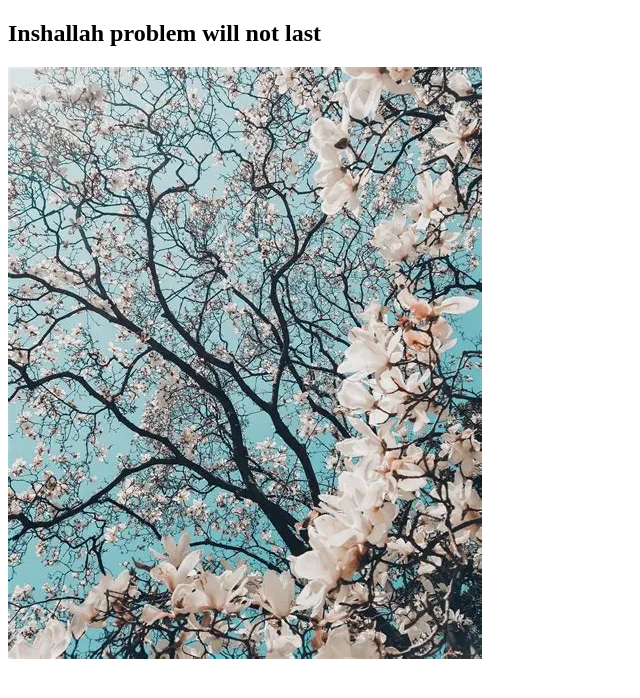
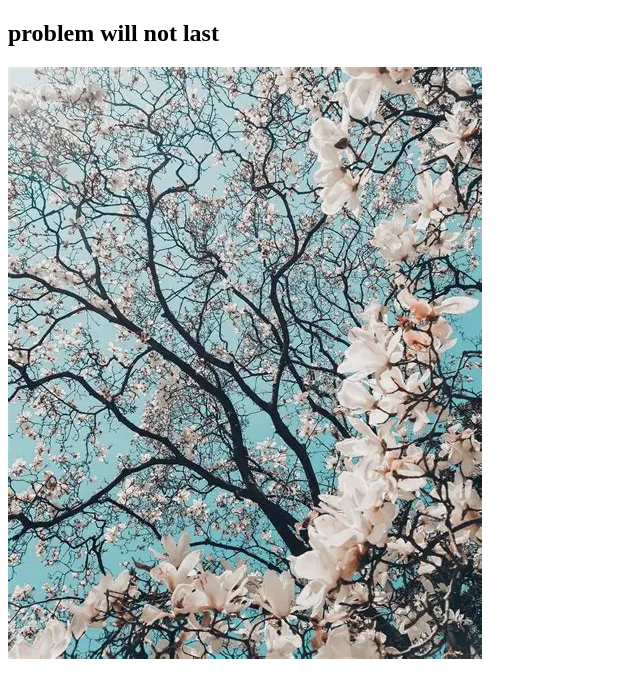
Before and after one commit to sadiafrin131-hub/my-second-github, a plain HTML site: page index.html in a window 1280 px wide. Shown: the whole page, without its empty margins (0-640 px from the left). Drawn offline with Linux system fonts and the light colour scheme.

```diff
--- a/index.html
+++ b/index.html
@@ -6,7 +6,7 @@
     <title>Adding images</title>
 </head>
 <body>
-    <h2>Inshallah problem will not last</h2>
+    <h2> problem will not last</h2>
     <img src="images/img13.webp" alt="">
 </body>
 </html>
```
